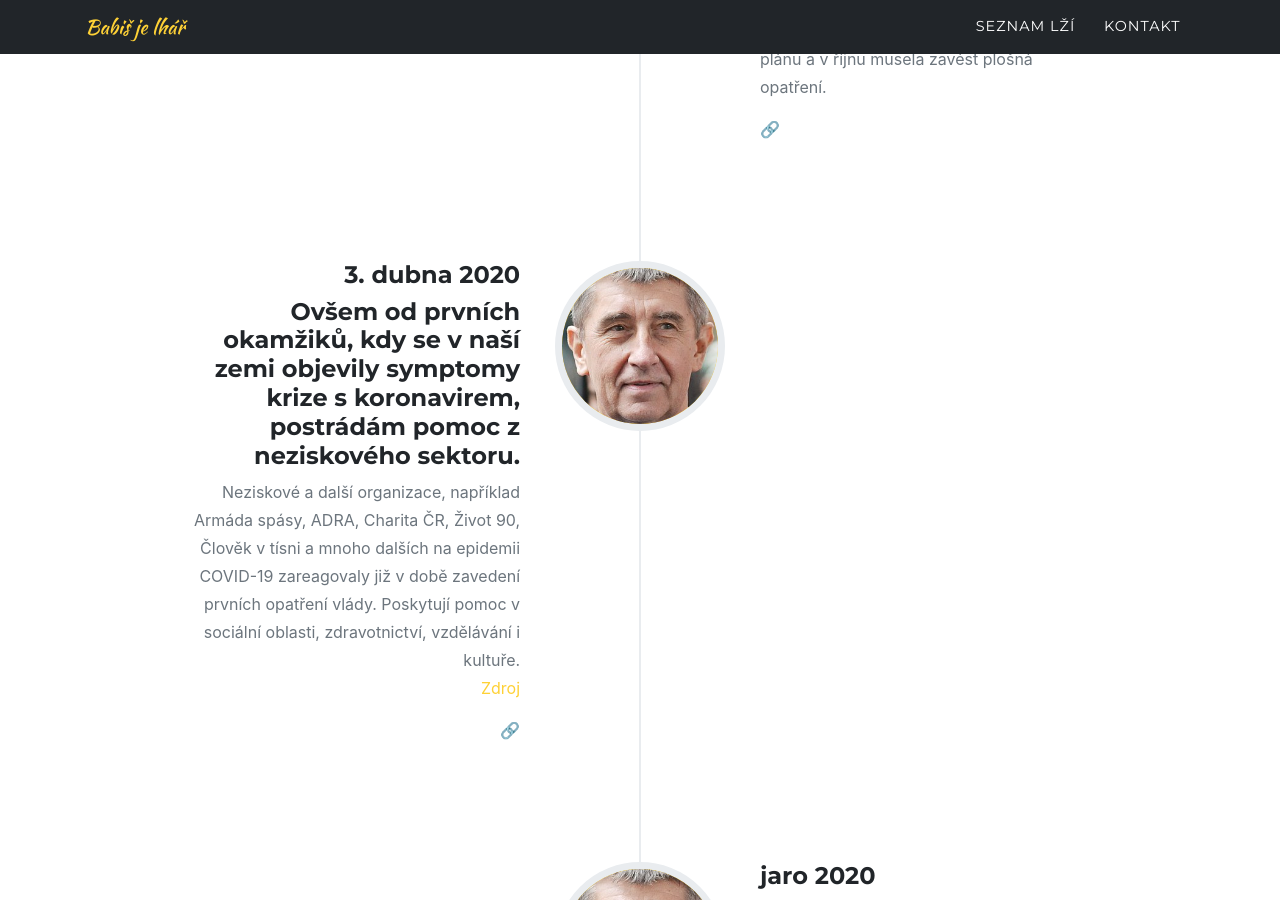
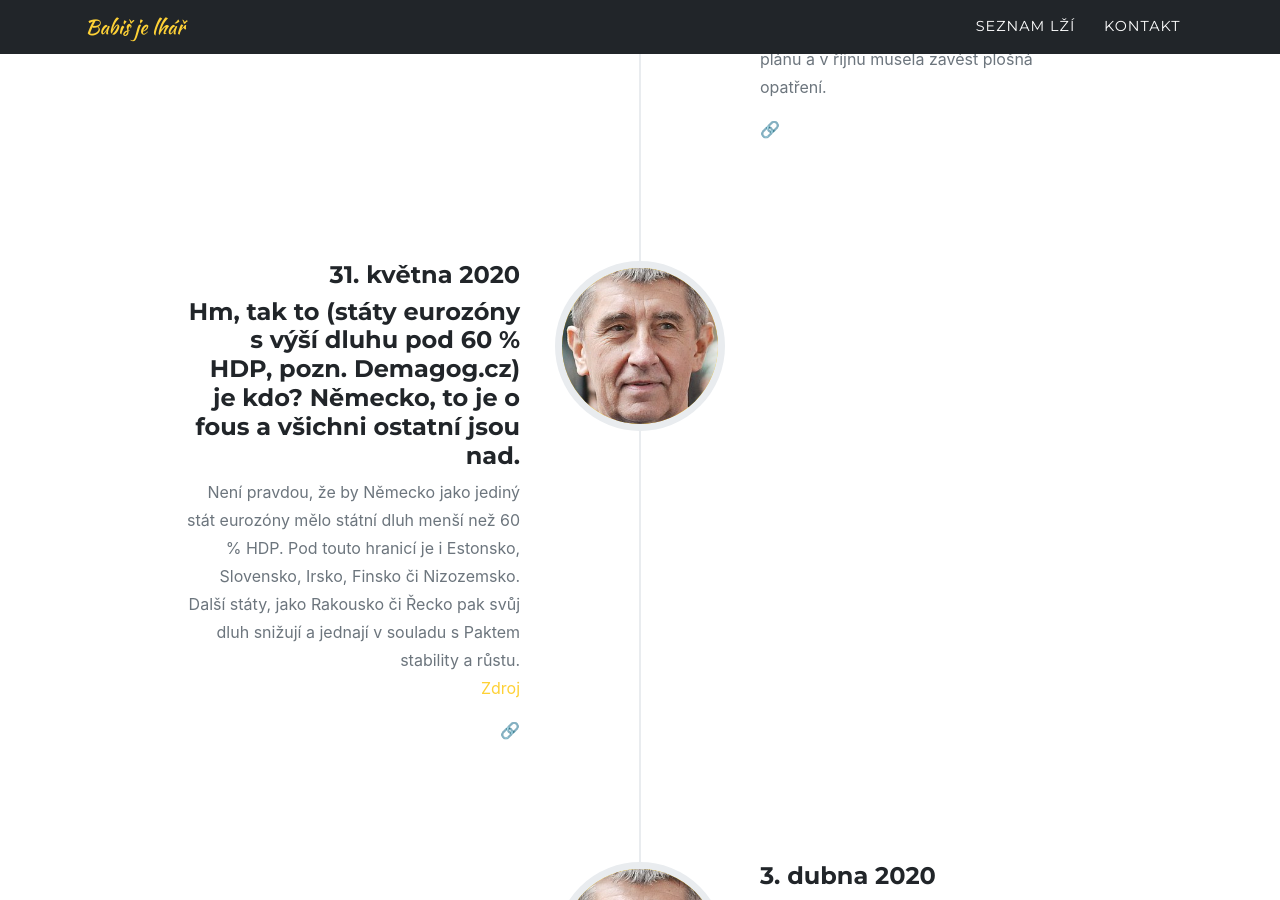
Before and after one commit to xsuchy/babisjelhar, a Jekyll site: the page built from index.md, in a window 1280 px wide and 900 px high, scrolled down 3051 px. Built offline with Jekyll 4.4.1, drawn with Linux system fonts in a browser that asks for light colours; some web fonts are replaced.

Commit message:
dalsi lez

```diff
--- a/_data/sitetext.yml
+++ b/_data/sitetext.yml
@@ -49,6 +49,10 @@ timeline:
       - title: "Neměli bychom se strašit s druhou vlnou, jsme na ni připraveni. Vůbec nechápu, jaký plán po nás opozice chce. Když budeme mít pocit, že je nějaký zvýšený výskyt, tak samozřejmě budeme reagovat velice rychle, ale už to nikdy nebude plošné opatření."
         year: "5. června 2020"
         desc: "V srpnu odjel na dovolenou na Krétu. V září se začala zvedat pandemická čísla a zjistilo se, že vláda opět není nachystaná a bez plánu a v říjnu musela zavést plošná opatření."
+        image: assets/img/timeline/1.jpg
+      - title: "Hm, tak to (státy eurozóny s výší dluhu pod 60 % HDP, pozn. Demagog.cz) je kdo? Německo, to je o fous a všichni ostatní jsou nad."
+        year: "31. května 2020"
+        desc: "Není pravdou, že by Německo jako jediný stát eurozóny mělo státní dluh menší než 60 % HDP. Pod touto hranicí je i Estonsko, Slovensko, Irsko, Finsko či Nizozemsko. Další státy, jako Rakousko či Řecko pak svůj dluh snižují a jednají v souladu s Paktem stability a růstu.  <br>[Zdroj](https://demagog.cz/vyrok/19385)"
         image: assets/img/timeline/1.jpg
       - title: "Ovšem od prvních okamžiků, kdy se v naší zemi objevily symptomy krize s koronavirem, postrádám pomoc z neziskového sektoru."
         year: "3. dubna 2020"
```
